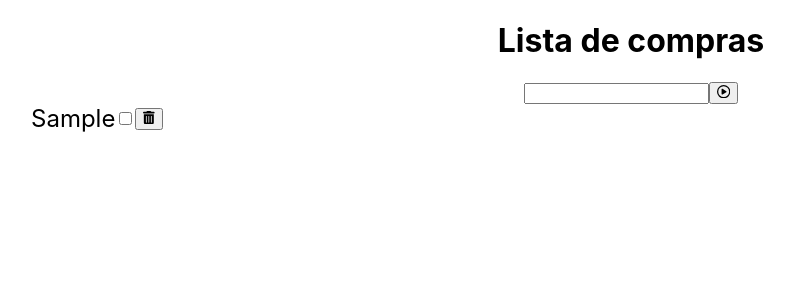
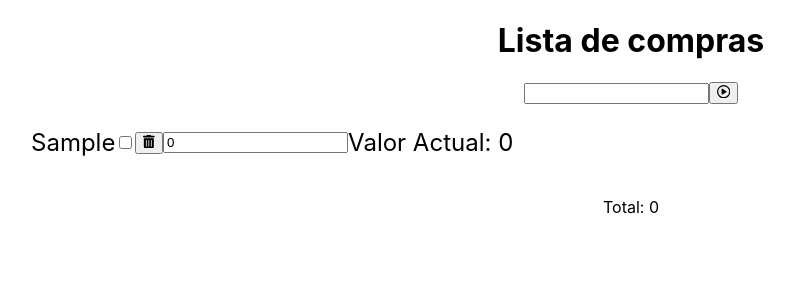
Before and after one commit to marguigle/Lista-de-compras, a React (Vite) app: page / in a window 1280 px wide. Both pictures are taken after typing "Sample" into the empty fields and a click on the button 732 px from the left and 93 px from the top of the page. Shown: the top 300 px of the page, without its empty margins (9-803 px from the left). Built offline with nearby package versions, Linux system fonts and the light colour scheme.

Commit message:
se completa funcionalidad

```diff
--- a/src/App.jsx
+++ b/src/App.jsx
@@ -1,10 +1,57 @@
+// import "./App.css";
+// import { useState } from "react";
+// import ListarCompras from "./components/ListaCompras";
+// import ComprasForm from "./components/ComprasForm";
+
+// function App() {
+//   const [product, setProduct] = useState([]);
+
+//   const onCompleted = (id) => {
+//     setProduct(
+//       product.map((producto) =>
+//         producto.id === Number(id)
+//           ? { ...producto, completed: !producto.completed }
+//           : producto
+//       )
+//     );
+//   };
+
+//   const onDeleteProduct = (id) => {
+//     setProduct(product.filter((producto) => producto.id !== id));
+//   };
+
+//   const addProduct = (nuevoProducto) => {
+//     const newProduct = {
+//       id: +new Date(),
+//       producto: nuevoProducto,
+//       completed: false,
+//     };
+//     setProduct([...product, newProduct]);
+//   };
+
+//   return (
+//     <>
+//       <h1>Lista de compras</h1>
+//       <ComprasForm addTask={addProduct} />
+//       <ListarCompras
+//         product={product}
+//         onCompleted={onCompleted}
+//         onDeleteProduct={onDeleteProduct}
+//       />
+//     </>
+//   );
+// }
+
+// export default App;
 import "./App.css";
 import { useState } from "react";
 import ListarCompras from "./components/ListaCompras";
 import ComprasForm from "./components/ComprasForm";
+import Producto from "./components/Producto"; // Asegúrate de que la ruta sea correcta
 
 function App() {
   const [product, setProduct] = useState([]);
+  const [total, setTotal] = useState(0);
 
   const onCompleted = (id) => {
     setProduct(
@@ -18,6 +65,11 @@ function App() {
 
   const onDeleteProduct = (id) => {
     setProduct(product.filter((producto) => producto.id !== id));
+    // Recalcular el total después de eliminar un producto
+    const newTotal = product
+      .filter((producto) => producto.id !== id)
+      .reduce((acc, prod) => acc + (prod.valor || 0), 0);
+    setTotal(newTotal);
   };
 
   const addProduct = (nuevoProducto) => {
@@ -25,8 +77,24 @@ function App() {
       id: +new Date(),
       producto: nuevoProducto,
       completed: false,
+      valor: 0,
     };
     setProduct([...product, newProduct]);
+  };
+
+  const handleValorChange = (id, newValor) => {
+    const updatedProducts = product.map((producto) => {
+      if (producto.id === id) {
+        return { ...producto, valor: newValor };
+      }
+      return producto;
+    });
+    setProduct(updatedProducts);
+    const newTotal = updatedProducts.reduce(
+      (acc, prod) => acc + (prod.valor || 0),
+      0
+    );
+    setTotal(newTotal);
   };
 
   return (
@@ -37,7 +105,9 @@ function App() {
         product={product}
         onCompleted={onCompleted}
         onDeleteProduct={onDeleteProduct}
+        onValorChange={handleValorChange}
       />
+      <p>Total: {total}</p>
     </>
   );
 }
--- a/src/components/ListaCompras.jsx
+++ b/src/components/ListaCompras.jsx
@@ -1,30 +1,27 @@
-import Producto from "./Producto.jsx";
+/* eslint-disable react/prop-types */
 
-import PropTypes from "prop-types";
+import Producto from "./Producto";
 
-const ListaCompras = ({ product, onCompleted, onDeleteProduct }) => {
-  if (product.length === 0) {
-    return null;
-  }
+const ListarCompras = ({
+  product,
 
+  onCompleted,
+  onDeleteProduct,
+  onValorChange,
+}) => {
   return (
-    <div className="containerList">
+    <div>
       {product.map((producto) => (
         <Producto
           key={producto.id}
           producto={producto}
           onCompleted={onCompleted}
           onDeleteProduct={onDeleteProduct}
+          onValorChange={onValorChange}
         />
       ))}
     </div>
   );
 };
 
-ListaCompras.propTypes = {
-  product: PropTypes.array.isRequired,
-  onCompleted: PropTypes.func.isRequired,
-  onDeleteProduct: PropTypes.func.isRequired,
-};
-
-export default ListaCompras;
+export default ListarCompras;
--- a/src/components/Producto.jsx
+++ b/src/components/Producto.jsx
@@ -1,6 +1,20 @@
+import { useState } from "react";
 import PropTypes from "prop-types";
 
-const Producto = ({ producto, onCompleted, onDeleteProduct }) => {
+const Producto = ({
+  producto,
+  onCompleted,
+  onDeleteProduct,
+  onValorChange,
+}) => {
+  const [valor, setValor] = useState(producto.valor || 0);
+
+  const handleChange = (e) => {
+    const newValor = parseFloat(e.target.value);
+    setValor(newValor);
+    onValorChange(producto.id, newValor);
+  };
+
   const getStyle = () => {
     return {
       textDecoration: producto.completed ? "line-through" : "none",
@@ -30,6 +44,13 @@ const Producto = ({ producto, onCompleted, onDeleteProduct }) => {
           <path d="M135.2 17.7C140.6 6.8 151.7 0 163.8 0H284.2c12.1 0 23.2 6.8 28.6 17.7L320 32h96c17.7 0 32 14.3 32 32s-14.3 32-32 32H32C14.3 96 0 81.7 0 64S14.3 32 32 32h96l7.2-14.3zM32 128H416V448c0 35.3-28.7 64-64 64H96c-35.3 0-64-28.7-64-64V128zm96 64c-8.8 0-16 7.2-16 16V432c0 8.8 7.2 16 16 16s16-7.2 16-16V208c0-8.8-7.2-16-16-16zm96 0c-8.8 0-16 7.2-16 16V432c0 8.8 7.2 16 16 16s16-7.2 16-16V208c0-8.8-7.2-16-16-16zm96 0c-8.8 0-16 7.2-16 16V432c0 8.8 7.2 16 16 16s16-7.2 16-16V208c0-8.8-7.2-16-16-16z" />
         </svg>
       </button>
+      <input
+        type="number"
+        value={valor}
+        onChange={handleChange}
+        placeholder="Valor Actual"
+      />
+      <p>Valor Actual: {valor}</p>
     </div>
   );
 };
@@ -42,6 +63,7 @@ Producto.propTypes = {
   }).isRequired,
   onCompleted: PropTypes.func.isRequired,
   onDeleteProduct: PropTypes.func.isRequired,
+  onValorChange: PropTypes.func.isRequired,
 };
 
 export default Producto;
```
